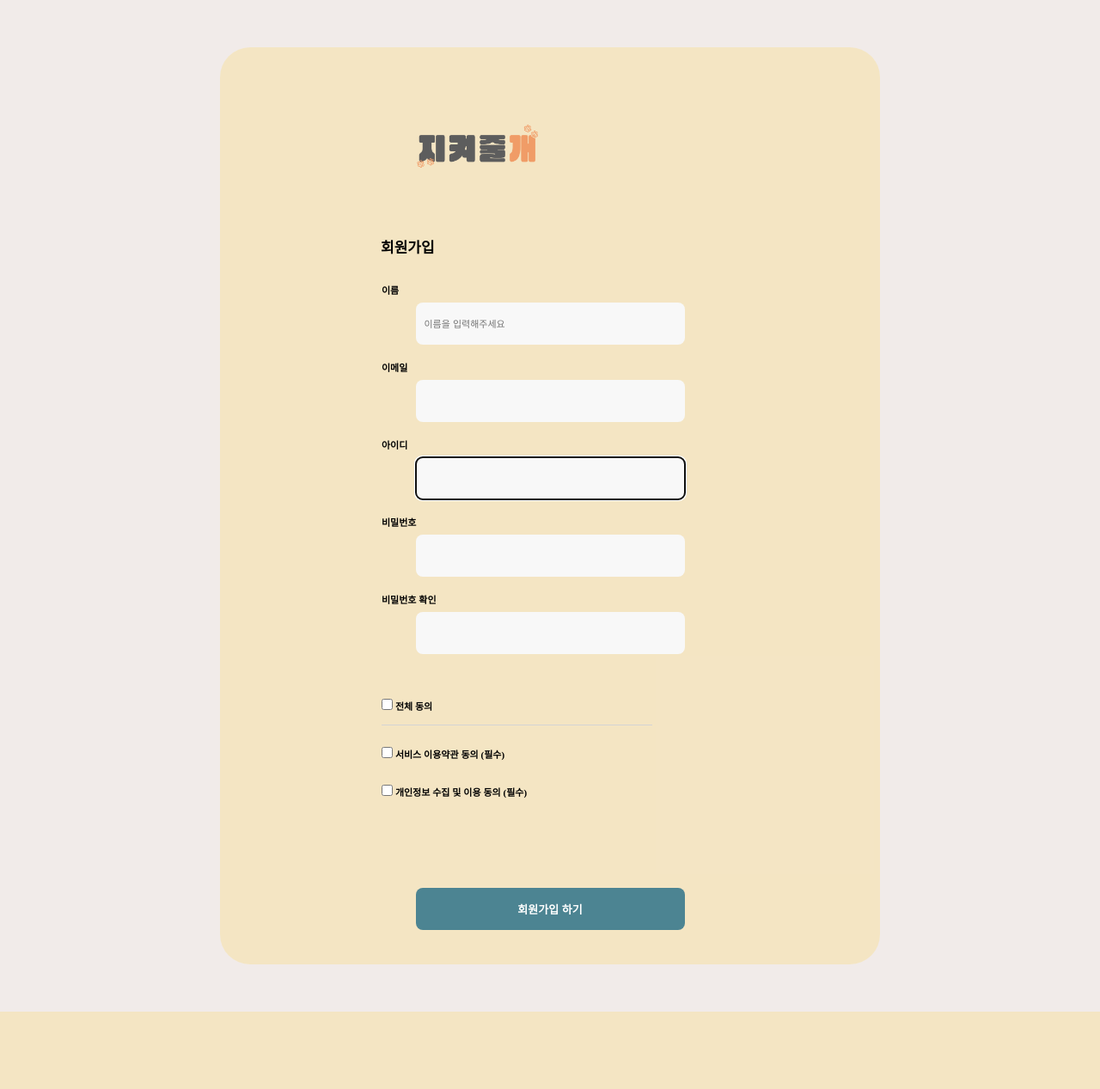
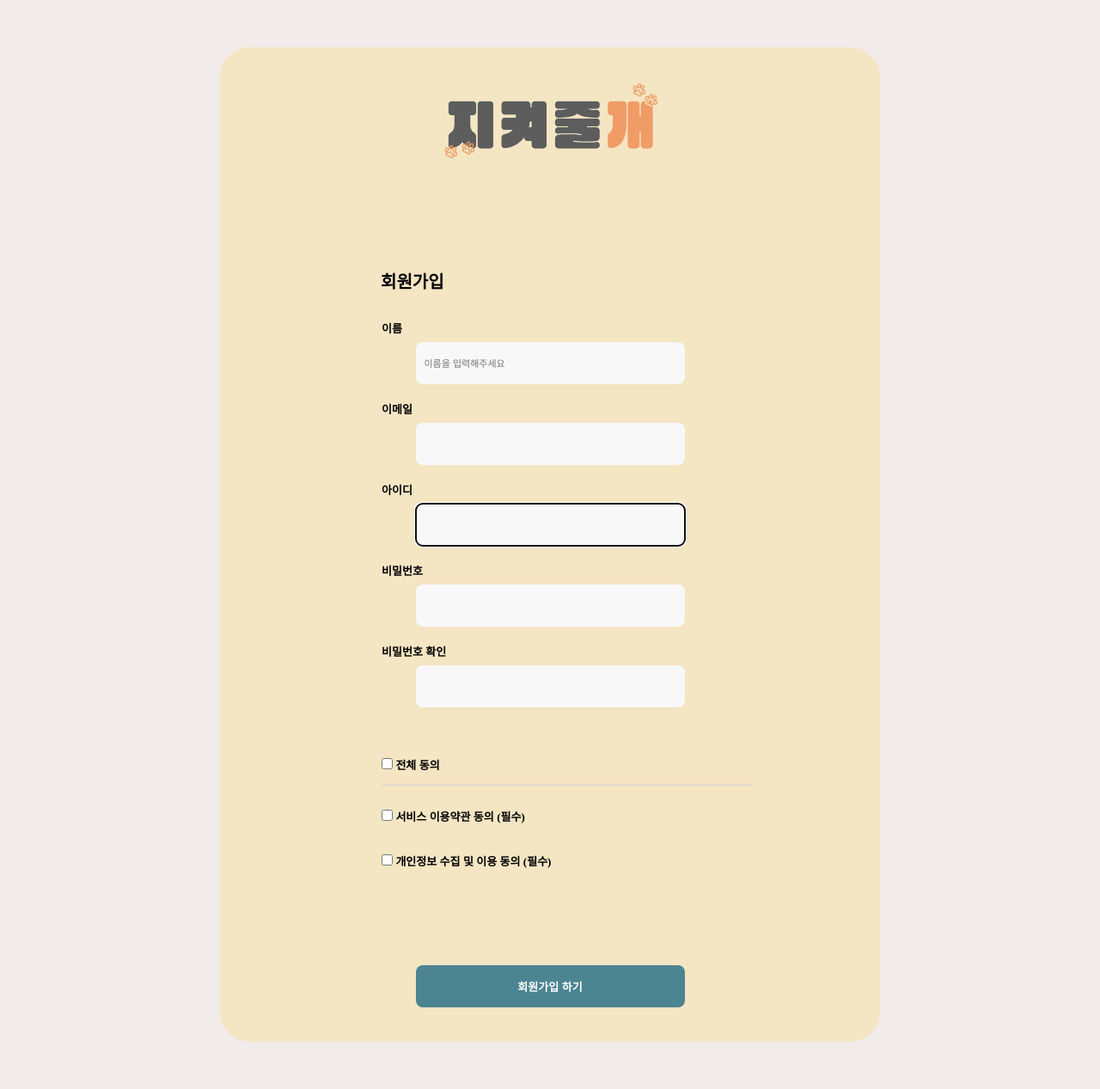
Before and after one commit to toyprj-3/test_1, a Django app: page /accounts/signup/ in a window 1280 px wide. Shown: the whole page at 86% size. Before the commit the page ends 1177 px from the top, so only its background shows below. Run offline with Django 4.2, Linux system fonts and the light colour scheme.

Commit message:
[0703] 최종최종

```diff
--- a/toyproject_1/myapp/templates/accounts/login.html
+++ b/toyproject_1/myapp/templates/accounts/login.html
@@ -9,7 +9,9 @@
 </head>
 <body>
     <div class="login-wrapper">
-        <img src="{% static 'images/logo.png' %}" class="logo" alt="지켜줄개">
+        <a href="{% url 'myapp:list' %}"
+        > <img src="{% static 'images/logo.png' %}" class="logo"
+            alt="logo"/></a>
         <form actions="" method="POST" enctype="multi/part/for-data" id="login-form">
         <!-- <form method="post" action="" id="login-form" onsubmit="return login()"> -->
         {% csrf_token %}
--- a/toyproject_1/myapp/templates/accounts/signup.html
+++ b/toyproject_1/myapp/templates/accounts/signup.html
@@ -10,7 +10,9 @@
 </head>
 <body>
     <div class="join-wrapper">
-        <img src="{% static 'images/logo.png' %}" class="logo" alt="지켜줄개">
+        <div id="logoid" onclick="cancel()">
+            <a href="{% url 'myapp:list' %}"> <img src="{% static 'images/logo.png' %}" class="logo" alt="logo"/></a>
+        </div>
 
         <form actions="/" method="POST" enctype="multi/part/for-data" id="join-form">
         {% csrf_token %}
@@ -87,6 +89,15 @@
             }
         }
 
+        function cancel() {
+            var back = confirm("회원가입을 취소하시겠습니까?");
+            if (back) {
+                window.location.replace("{% url 'myapp:list' %}");
+            } else {
+                return;
+            }
+        }
+
         /* function join() {
             var name = document.getElementById("name");
             var email = document.getElementById("email");
--- a/toyproject_1/myapp/templates/myapp/More.html
+++ b/toyproject_1/myapp/templates/myapp/More.html
@@ -32,7 +32,7 @@
             </div>
             <hr id="line"/>
             {% if post.image %}
-            <div id="img"><img src="{{ post.image.url }}" width = "30%" height="60%"></img></div>
+            <div id="img"><img src="{{ object.image.url }}" width = "30%" height="60%"></img></div>
             {% endif %}
             <div class="text">
                 {{ post.content }}
--- a/toyproject_1/myapp/templates/myapp/create.html
+++ b/toyproject_1/myapp/templates/myapp/create.html
@@ -39,7 +39,7 @@
         </div>
 
         <div id="img">
-          <input type="file" name="SelectFile" accept="image" />
+          {{ form.image }}
         </div>
 
         <div id="buttons">
--- a/toyproject_1/myapp/templates/myapp/fix.html
+++ b/toyproject_1/myapp/templates/myapp/fix.html
@@ -28,8 +28,7 @@
         </div>
 
         <div id="img">
-          <input type="file" name="SelectFile" accept="image/*"></a>
-
+          {{ form.image }}
         </div>
 
         <div id="buttons">
--- a/toyproject_1/static/css/join.css
+++ b/toyproject_1/static/css/join.css
@@ -6,7 +6,7 @@
 
 body{
     background: #F1EBE9;
-    font-size: 11px;
+    font-size: 13px;
     font-weight: 600;
     font-family: Noto Sans Symbols;
 }
@@ -23,15 +23,12 @@ body{
 }
 
 .logo {
-    width: 142px;
-    height: 52px;
-    margin-right: 171px;
-    margin-top: 49px;
-    margin-bottom: 23px;
+    width: 250px;
+    margin-bottom:60px;
 }
 
 h3 {
-    font-size: 17px;
+    font-size: 20px;
     text-align: left;
     margin-left: 147px;
     margin-bottom: 22px;
@@ -120,7 +117,7 @@ label {
 }
 
 hr {
-    width: 315px;
+    width: 80%;
     height: 1px;
     border: none;
     background-color: #D4D4D4;
--- a/toyproject_1/static/css/login.css
+++ b/toyproject_1/static/css/login.css
@@ -6,7 +6,7 @@
 
 body{
     background: #F1EBE9;
-    font-size: 11px;
+    font-size: 13px;
     font-weight: 600;
     font-family: Noto Sans Symbols;
     display: flex;
@@ -34,7 +34,7 @@ body{
 
 p {
     text-align: left;
-    margin-left: 623px;
+    margin-left: 632px;
     margin-bottom: 4px;
 }
 
@@ -51,7 +51,7 @@ p {
 
 #login-form > input[type="submit"]{
     color: #fff;
-    font-size: 13px;
+    font-size: 15px;
     font-weight: 600;
     background-color: #4C8492;
     border-style: none;
```
Also changed, not shown: toyproject_1/_media/post/images/2023/07/03/content_img.jpg (added), toyproject_1/_media/post/images/2023/07/03/content_img_uQHMLui.jpg (added), toyproject_1/db.sqlite3.
